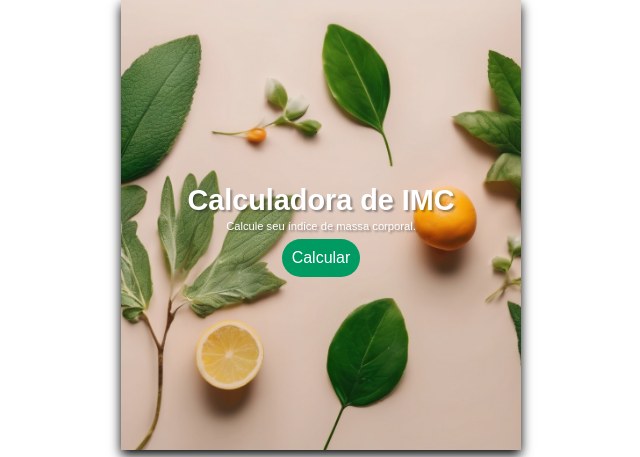
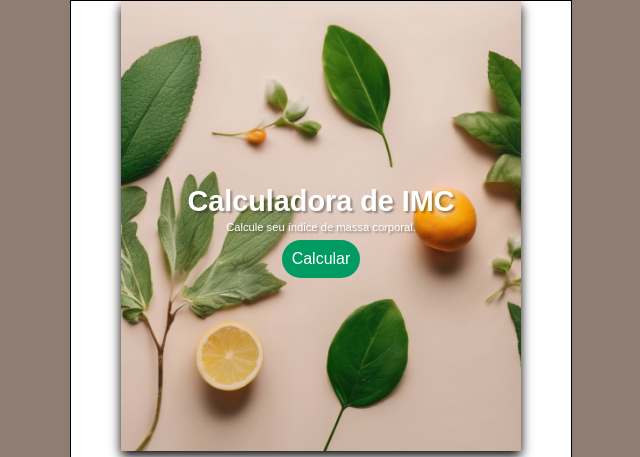
Before and after one commit to vinikruger12/calculadora-imc, a plain HTML site: page index.html in a window 1280 px wide. Shown: the top 457 px of the page, without its empty margins (319-959 px from the left). Drawn offline with Linux system fonts and the light colour scheme; grey boxes are pictures that could not be loaded.

Commit message:
estilos e html finalizados

```diff
--- a/index.html
+++ b/index.html
@@ -6,7 +6,7 @@
     <title>Calculadora de IMC</title>
     <link rel="stylesheet" href="style.css">
 </head>
-<body>
+<body><div class="container">
     <header>
         <h1>Calculadora de IMC</h1>
         <p>Calcule seu índice de massa corporal.</p>
@@ -42,6 +42,6 @@
         </article>
     </main>
 
-
+</div>
 </body>
 </html>
--- a/style.css
+++ b/style.css
@@ -6,7 +6,20 @@
     font-family: Arial, Helvetica, sans-serif;
 }
 
+body {
+    background-color: #8E7D73;
+    display: flex;
+    justify-content: center;
+}
+
+.container {
+    width: 500px;
+    background-color: rgb(255, 255, 255);
+    border: 1px solid black;
+}
+
 header{
+    background-color: white;
     margin: auto;
     width: 400px;
     height: 450px;
@@ -54,9 +67,11 @@ header a{
 
 main{
     margin: 10px;
+
 }
 
 section{
+
     width: 350px;
     height: 120px;
 
@@ -73,6 +88,7 @@ section{
 
 article{
     margin: 10px;
+
 }
 
 aside{
```
